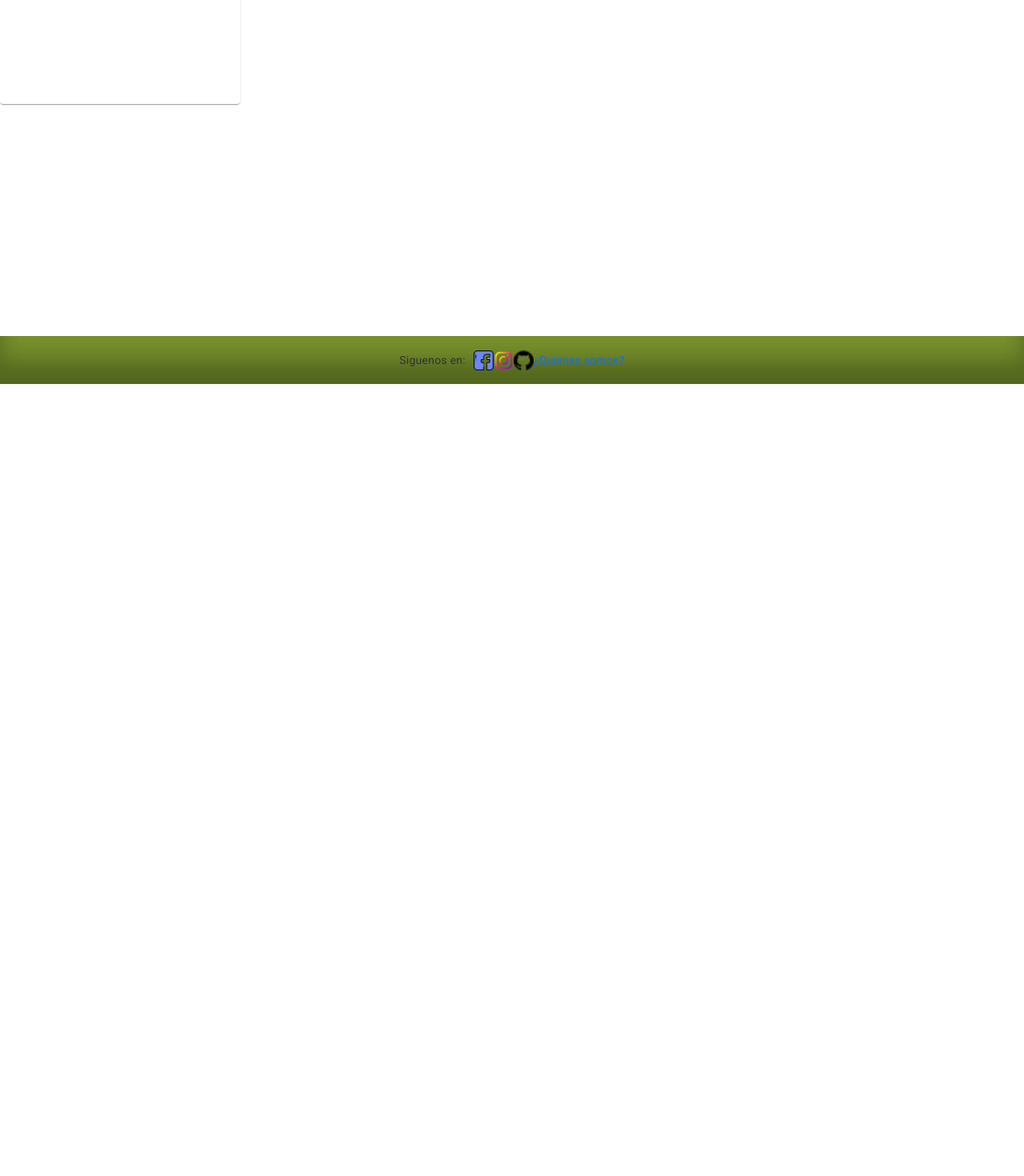
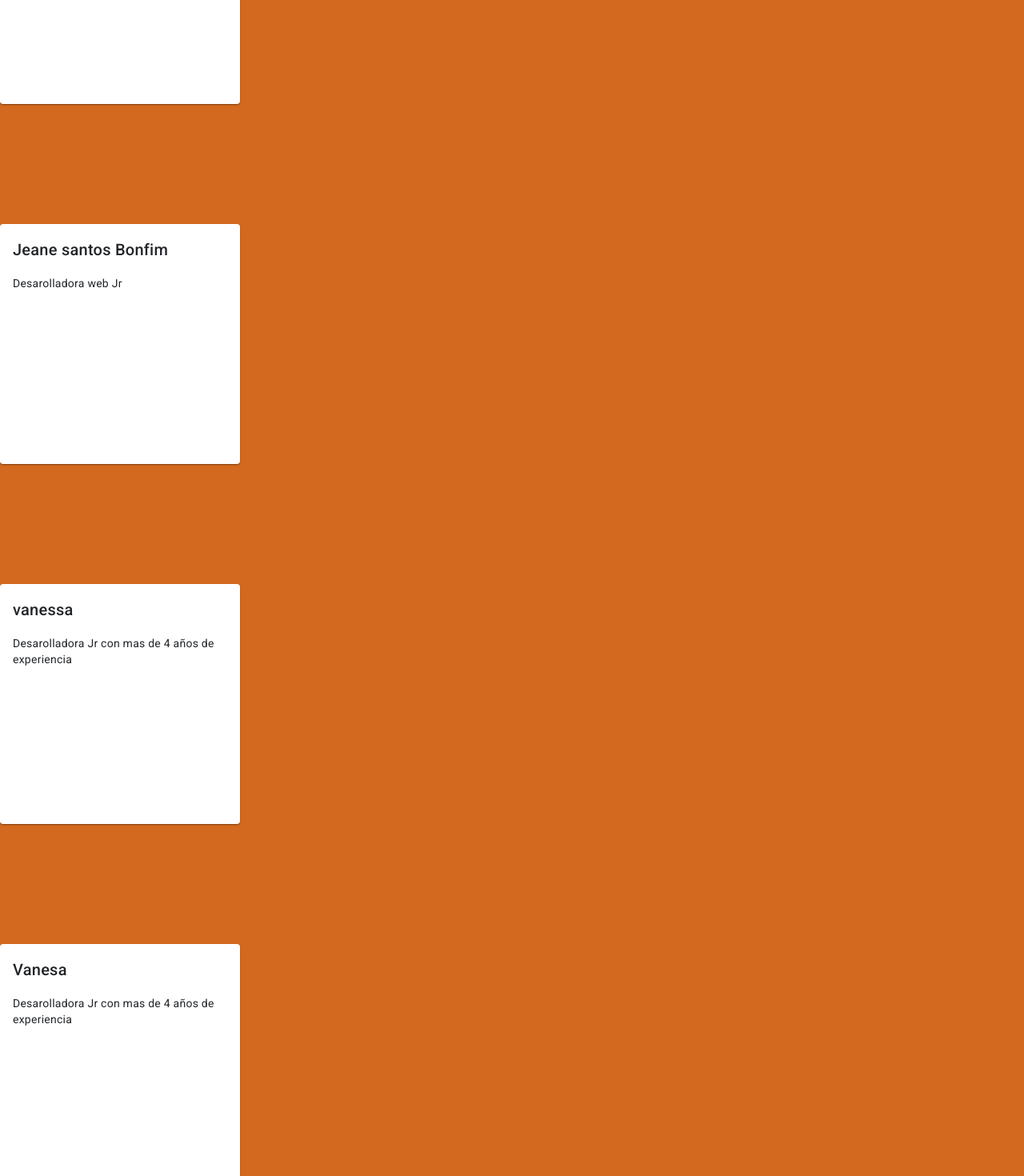
Before and after one commit to gloriafercu/proyecto5_angular_DQchara, an Angular app in the folder frontend/: page /about-us in a window 1280 px wide. Shown: the part 320-1790 px from the top of the page at 80% size. Before the commit the page ends 800 px from the top, so only its background shows below. Built offline with nearby package versions, Linux system fonts and the light colour scheme.

Commit message:
cambios en componentes HTML y CSS

```diff
--- a/frontend/src/app/layout/about-us/about-us.component.css
+++ b/frontend/src/app/layout/about-us/about-us.component.css
@@ -1,5 +1,6 @@
 .about-us{
     padding-top: 150px;
+    background-color: chocolate;
 
 
 }
--- a/frontend/src/app/layout/about-us/about-us.component.html
+++ b/frontend/src/app/layout/about-us/about-us.component.html
@@ -4,8 +4,41 @@
     <mat-card-content>
         <h2>Gloria </h2>
         <p>
-            Desarolladora Jn con mas de 4 años de experiencia
+            Desarolladora web Jr con mas de 4 años de experiencia
         </p>
     </mat-card-content>
   </mat-card>
 </section>
+
+<section class="about-us">
+    <mat-card class="about-us-card">
+        <mat-card-content>
+            <h2>Jeane santos Bonfim </h2>
+            <p>
+                Desarolladora web Jr
+            </p>
+        </mat-card-content>
+      </mat-card>
+    </section>
+
+    <section class="about-us">
+        <mat-card class="about-us-card">
+            <mat-card-content>
+                <h2>vanessa </h2>
+                <p>
+                    Desarolladora Jr con mas de 4 años de experiencia
+                </p>
+            </mat-card-content>
+          </mat-card>
+        </section>
+
+        <section class="about-us">
+            <mat-card class="about-us-card">
+                <mat-card-content>
+                    <h2>Vanesa </h2>
+                    <p>
+                        Desarolladora Jr con mas de 4 años de experiencia
+                    </p>
+                </mat-card-content>
+              </mat-card>
+            </section>
```
